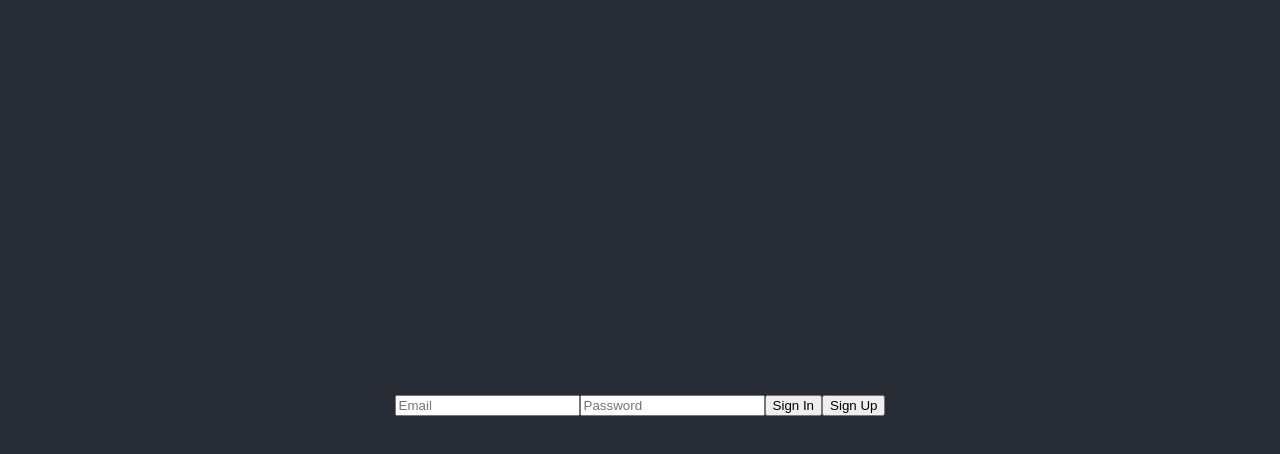
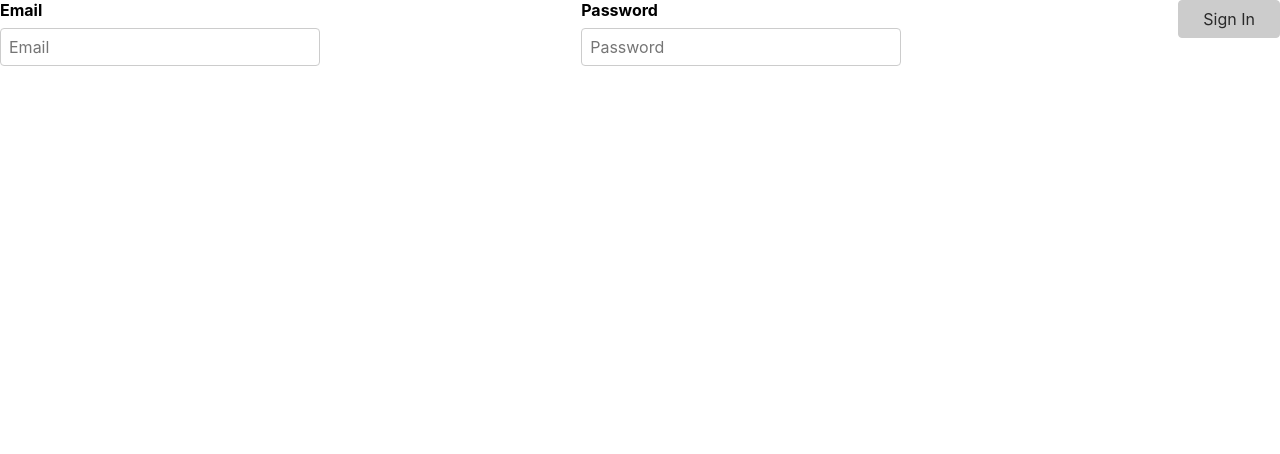
Before and after one commit to mmx369/flashcards, a React (Create React App) app in the folder client/: page / in a window 1280 px wide. Shown: the top 454 px of the page. Built offline with nearby package versions, Linux system fonts and the light colour scheme.

Commit message:
add input validation

```diff
--- a/client/package.json
+++ b/client/package.json
@@ -16,6 +16,7 @@
     "mobx-react-lite": "^3.4.3",
     "react": "^18.2.0",
     "react-dom": "^18.2.0",
+    "react-hook-form": "^7.43.9",
     "react-scripts": "5.0.1",
     "react-select": "^5.7.2",
     "typescript": "^4.9.5",
--- a/client/src/App.css
+++ /dev/null
@@ -1,38 +0,0 @@
-.App {
-  text-align: center;
-}
-
-.App-logo {
-  height: 40vmin;
-  pointer-events: none;
-}
-
-@media (prefers-reduced-motion: no-preference) {
-  .App-logo {
-    animation: App-logo-spin infinite 20s linear;
-  }
-}
-
-.App-header {
-  background-color: #282c34;
-  min-height: 100vh;
-  display: flex;
-  flex-direction: column;
-  align-items: center;
-  justify-content: center;
-  font-size: calc(10px + 2vmin);
-  color: white;
-}
-
-.App-link {
-  color: #61dafb;
-}
-
-@keyframes App-logo-spin {
-  from {
-    transform: rotate(0deg);
-  }
-  to {
-    transform: rotate(360deg);
-  }
-}
--- /dev/null
+++ b/client/src/App.module.css
@@ -0,0 +1,8 @@
+.app {
+  width: 90%;
+  max-width: 43rem;
+  padding: 1rem;
+  border-radius: 12px;
+  background-color: white;
+  margin: 3rem auto;
+}
--- a/client/src/App.tsx
+++ b/client/src/App.tsx
@@ -1,11 +1,12 @@
 import { observer } from 'mobx-react-lite'
 import { useContext, useEffect, useState } from 'react'
 import { Context } from '.'
-import './App.css'
 import AddWordForm from './components/AddWordForm'
-import LoginForm from './components/LoginForm'
+import LoginForm from './components/LoginForm/LoginForm'
 import { IUser } from './models/IUser'
 import UserService from './services/UserService'
+
+import classes from './App.module.css'
 
 const App = () => {
   const { store } = useContext(Context)
@@ -39,7 +40,7 @@ const App = () => {
   }
 
   return (
-    <div className='App-header'>
+    <div className={classes.app}>
       <h1>
         {store.isAuth
           ? `User ${store.user.email} authorized.`
--- a/client/src/components/LoginForm.tsx
+++ /dev/null
@@ -1,32 +0,0 @@
-import { observer } from 'mobx-react-lite'
-import { FC, useContext, useState } from 'react'
-import { Context } from '..'
-
-const LoginForm: FC = () => {
-  const [email, setEmail] = useState('')
-  const [password, setPassword] = useState('')
-  const { store } = useContext(Context)
-
-  return (
-    <div>
-      <input
-        type='email'
-        placeholder='Email'
-        onChange={(e) => setEmail(e.target.value)}
-        value={email}
-      />
-      <input
-        type='password'
-        placeholder='Password'
-        onChange={(e) => setPassword(e.target.value)}
-        value={password}
-      />
-      <button onClick={() => store.login(email, password)}>Sign In</button>
-      <button onClick={() => store.registration(email, password)}>
-        Sign Up
-      </button>
-    </div>
-  )
-}
-
-export default observer(LoginForm)
--- /dev/null
+++ b/client/src/components/LoginForm/LoginForm.module.css
@@ -0,0 +1,87 @@
+.form_control {
+  margin-bottom: 1rem;
+}
+
+.form_control input,
+.form_control label {
+  display: block;
+}
+
+.form_control label {
+  font-weight: bold;
+  margin-bottom: 0.5rem;
+}
+
+.form_control input,
+.form_control select {
+  font: inherit;
+  padding: 0.5rem;
+  border-radius: 4px;
+  border: 1px solid #ccc;
+  width: 20rem;
+  max-width: 100%;
+}
+
+.form_control input:focus {
+  outline: none;
+  border-color: #240370;
+  background-color: #e0d4fd;
+}
+
+.control_group {
+  display: flex;
+  column-gap: 1rem;
+  flex-wrap: wrap;
+}
+
+.control_group .form_control {
+  min-width: 15rem;
+  flex: 1;
+}
+
+button {
+  font: inherit;
+  background-color: #240370;
+  color: white;
+  border: 1px solid #240370;
+  padding: 0.5rem 1.5rem;
+  border-radius: 4px;
+  cursor: pointer;
+}
+
+button:hover,
+button:active {
+  background-color: #33059e;
+  border-color: #33059e;
+}
+
+button:disabled,
+button:disabled:hover,
+button:disabled:active {
+  background-color: #ccc;
+  color: #292929;
+  border-color: #ccc;
+  cursor: not-allowed;
+}
+
+.form_actions {
+  text-align: right;
+}
+
+.form_actions button {
+  margin-left: 1rem;
+}
+
+.invalid input {
+  border: 1px solid #b40e0e;
+  background-color: #fddddd;
+}
+
+.invalid input:focus {
+  border-color: #ff8800;
+  background-color: #fbe8d2;
+}
+
+.error_text {
+  color: #b40e0e;
+}
--- /dev/null
+++ b/client/src/components/LoginForm/LoginForm.tsx
@@ -0,0 +1,102 @@
+import { observer } from 'mobx-react-lite'
+import { FC, useContext } from 'react'
+import { Context } from '../..'
+
+import { useInput } from '../../hooks/use-unput'
+import classes from './LoginForm.module.css'
+
+const LoginForm: FC = () => {
+  const {
+    value: email,
+    isValid: enteredEmailIsValid,
+    hasError: emailHasError,
+    valueChangeHandler: emailChangeHandler,
+    inputBlurHandler: emailBlurHandler,
+    reset: resetEmailInput,
+  } = useInput((value: string) => value.trim().includes('@')) //add validate function
+
+  const {
+    value: password,
+    isValid: enteredPasswordIsValid,
+    hasError: passwordHasError,
+    valueChangeHandler: passwordChangeHandler,
+    inputBlurHandler: passwordBlurHandler,
+    reset: resetPasswordInput,
+  } = useInput((value: string) => value.trim() !== '') //add validate function
+
+  const { store } = useContext(Context)
+
+  let formIsValid = false
+
+  if (enteredEmailIsValid && enteredPasswordIsValid) {
+    formIsValid = true
+  }
+
+  const formSubmissionHandler = (e: React.FormEvent) => {
+    e.preventDefault()
+    if (!enteredEmailIsValid && !enteredPasswordIsValid) {
+      return
+    }
+    console.log(email, password)
+    store.login(email, password)
+    resetEmailInput()
+    resetPasswordInput()
+  }
+
+  const emailInputClasses = emailHasError
+    ? `${classes.form_control} ${classes.invalid}`
+    : classes.form_control
+
+  const passwordInputClasses = passwordHasError
+    ? `${classes.form_control} ${classes.invalid}`
+    : classes.form_control
+
+  return (
+    <>
+      <form onSubmit={formSubmissionHandler}>
+        <div className={classes.control_group}>
+          <div className={emailInputClasses}>
+            <label htmlFor='email'>Email</label>
+            <input
+              type='text'
+              name='email'
+              placeholder='Email'
+              onChange={emailChangeHandler}
+              onBlur={emailBlurHandler}
+              value={email}
+            />
+            {emailHasError && (
+              <p className={classes.error_text}>Email must not be empty.</p>
+            )}
+          </div>
+          <div className={passwordInputClasses}>
+            <label htmlFor='password'>Password</label>
+            <input
+              type='password'
+              name='password'
+              placeholder='Password'
+              onChange={passwordChangeHandler}
+              onBlur={passwordBlurHandler}
+              value={password}
+            />
+            {passwordHasError && (
+              <p className={classes.error_text}>
+                Please enter a valid password.
+              </p>
+            )}
+          </div>
+          <div className={classes.form_actions}>
+            <button type='submit' disabled={!formIsValid}>
+              Sign In
+            </button>
+          </div>
+        </div>
+      </form>
+      {/* <button onClick={() => store.registration(email, password)}>
+        Sign Up
+      </button> */}
+    </>
+  )
+}
+
+export default observer(LoginForm)
--- /dev/null
+++ b/client/src/hooks/use-unput.tsx
@@ -0,0 +1,31 @@
+import { useState } from 'react'
+
+export const useInput = (validateFn: Function) => {
+  const [enteredValue, setEnteredValue] = useState('')
+  const [isTouched, setIsTouched] = useState(false)
+
+  const valueIsValid = validateFn(enteredValue)
+  const hasError = !valueIsValid && isTouched
+
+  const valueChangeHandler = (e: React.ChangeEvent<HTMLInputElement>) => {
+    setEnteredValue(e.target.value)
+  }
+
+  const inputBlurHandler = (e: React.FormEvent) => {
+    setIsTouched(true)
+  }
+
+  const reset = () => {
+    setEnteredValue('')
+    setIsTouched(false)
+  }
+
+  return {
+    value: enteredValue,
+    isValid: valueIsValid,
+    hasError,
+    valueChangeHandler,
+    inputBlurHandler,
+    reset,
+  }
+}
--- a/client/src/index.css
+++ b/client/src/index.css
@@ -1,3 +1,7 @@
+* {
+  box-sizing: border-box;
+}
+
 body {
   margin: 0;
   font-family: -apple-system, BlinkMacSystemFont, 'Segoe UI', 'Roboto', 'Oxygen',
```
Also changed, not shown: client/src/components/UI/Input.ts (deleted), 1 other file (tests, documents, lock files or other folders).
